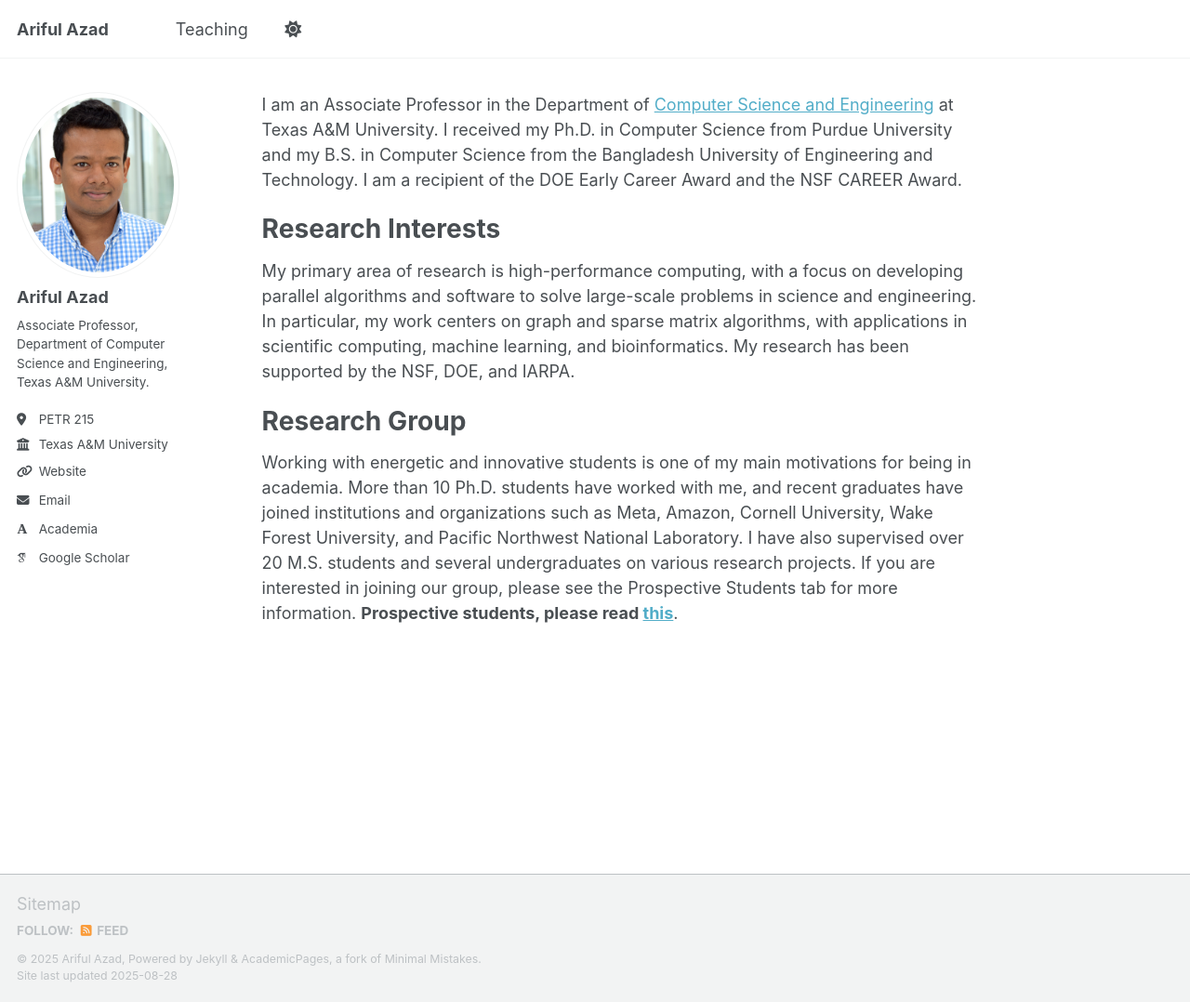
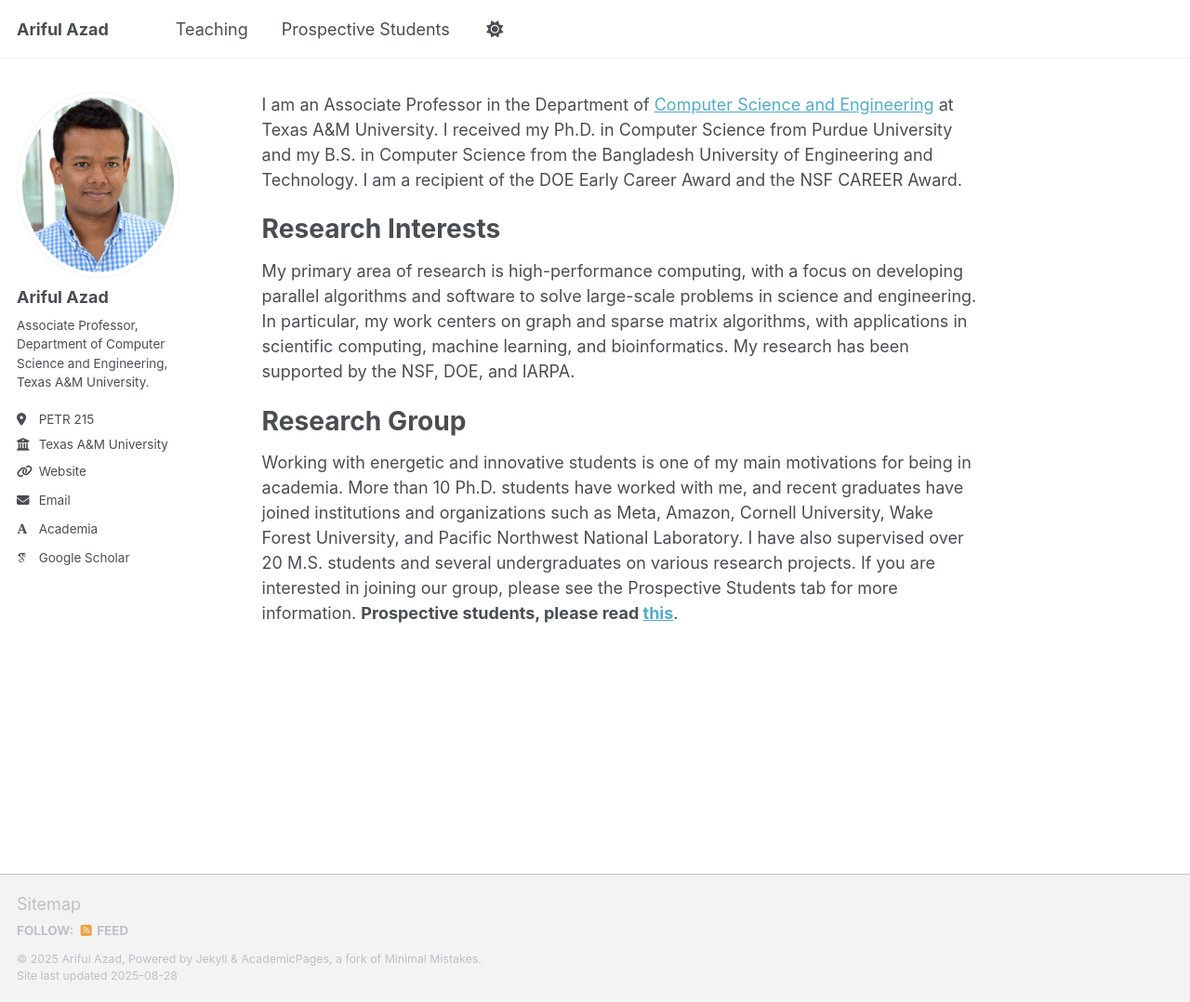
Before and after one commit to arifulazad/arifulazad.github.io, a Jekyll site: the page built from _pages/about.md, in a window 1280 px wide and 1078 px high. Shown: the whole window at 93% size. Built offline with Jekyll 4.4.1, drawn with Linux system fonts in a browser that asks for light colours; some web fonts are replaced; a script that is not in the unit is left out.

Commit message:
Update navigation.yml

```diff
--- a/_data/navigation.yml
+++ b/_data/navigation.yml
@@ -16,6 +16,8 @@ main:
 
   - title: "Teaching"
     url: /teaching/
+  - title: "Prospective Students"
+    url: /prospective/
 
   #- title: "Portfolio"
   #  url: /portfolio/
```
